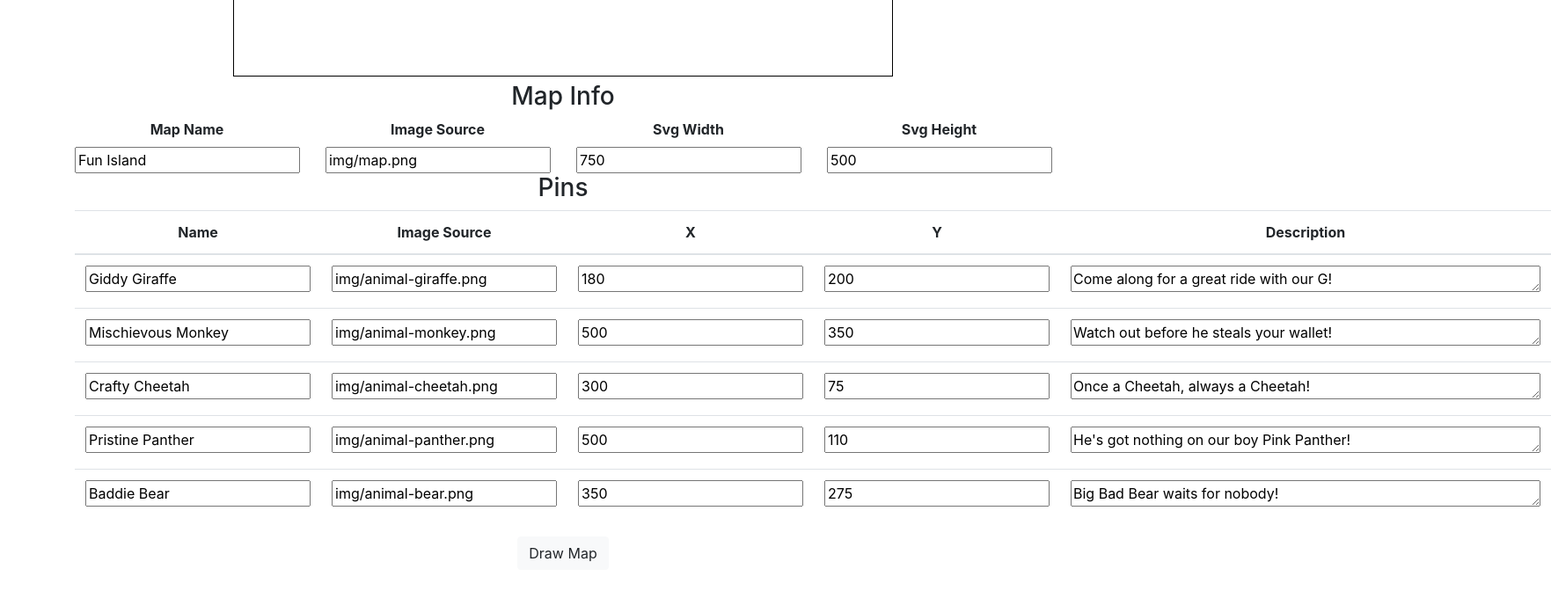
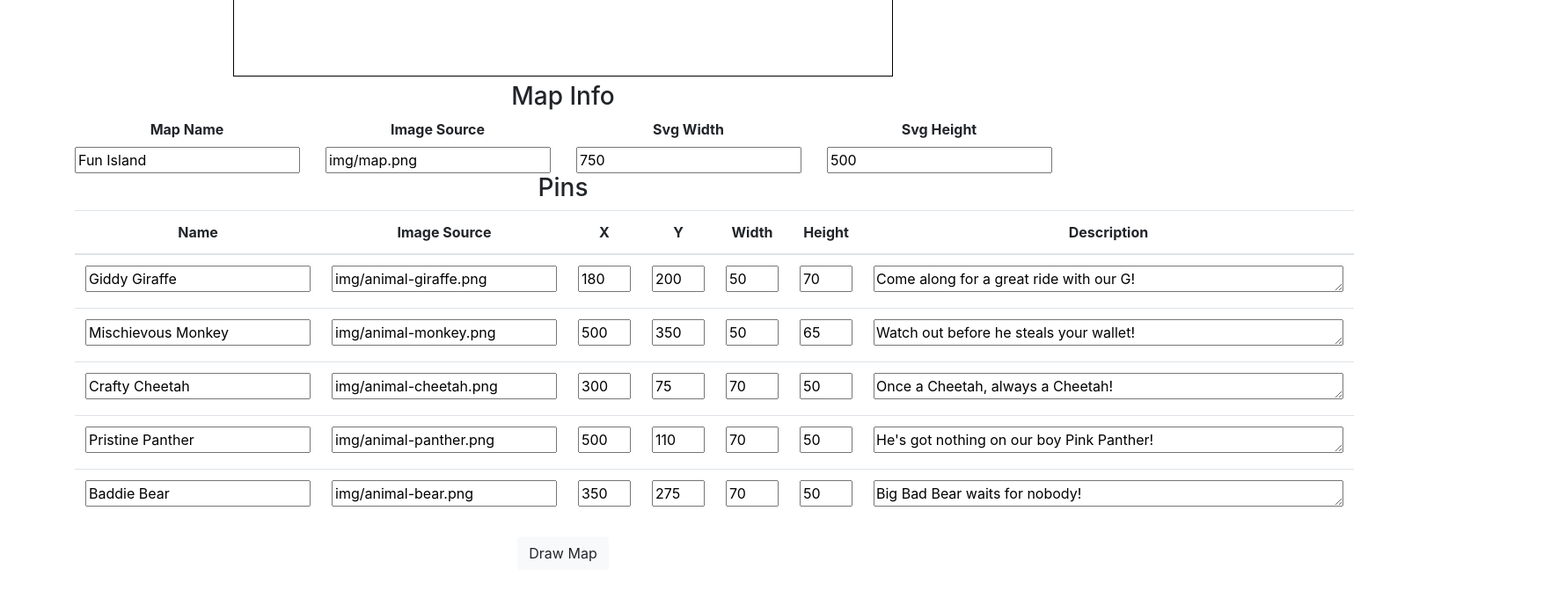
Before and after one commit to themakshter/basic-custom-map, a website built with webpack: page demo/index.html in a window 1280 px wide. Shown: the part 515-1187 px from the top of the page at 88% size, 1763 px wide, since content can reach past the window. Built offline with Linux system fonts and the light colour scheme.

Commit message:
Allow users to pass pin dimensions
This change allows users to pass in custom dimensions for each pin to draw
on the map as it could have different height and width rather than being a
square. In addition, scaling for this with map dimensions has also been
implemented. Lastly, the demo was changed to allow incorporation of the
width and height of each pin to allow users to experiment

Close #40

```diff
--- a/demo/css/style.css
+++ b/demo/css/style.css
@@ -5,3 +5,7 @@ body{
 label{
   font-weight: bold;
 }
+
+.number-input{
+  width: 60px;
+}
--- a/demo/index.html
+++ b/demo/index.html
@@ -40,6 +40,8 @@
               <th scope="col">Image Source</th>
               <th scope="col">X</th>
               <th scope="col">Y</th>
+              <th scope="col">Width</th>
+              <th scope="col">Height</th>
               <th scope="col">Description</th>
             </thead>
             <tbody>
--- a/demo/js/main.js
+++ b/demo/js/main.js
@@ -33,6 +33,10 @@ var exampleMapToLoad = {
             x: 180,
             y: 200
           },
+          dimensions:{
+            width: 50,
+            height: 70
+          },
           callbackFunction : descriptionFunction
       },
       {
@@ -42,6 +46,10 @@ var exampleMapToLoad = {
           position: {
             x: 500,
             y: 350
+          },
+          dimensions:{
+            width: 50,
+            height: 65
           },
           callbackFunction : descriptionFunction
       },
@@ -53,6 +61,10 @@ var exampleMapToLoad = {
             x: 300,
             y: 75
           },
+          dimensions:{
+            width: 70,
+            height: 50
+          },
           callbackFunction : descriptionFunction
       },
       {
@@ -62,6 +74,10 @@ var exampleMapToLoad = {
           position: {
             x: 500,
             y: 110
+          },
+          dimensions:{
+            width: 70,
+            height: 50
           },
           callbackFunction : descriptionFunction
       },
@@ -73,6 +89,10 @@ var exampleMapToLoad = {
             x: 350,
             y: 275
           },
+          dimensions:{
+            width: 70,
+            height: 50
+          },
           callbackFunction : descriptionFunction
       }
   ]
--- a/demo/js/vue-components.js
+++ b/demo/js/vue-components.js
@@ -10,10 +10,16 @@ Vue.component('activity', {
         <input type="text" v-model="activity.imageSource">
       </td>
       <td>
-        <input type="text" v-model="activity.position.x">
+        <input class="number-input" type="text" v-model="activity.position.x">
       </td>
       <td>
-        <input type="text" v-model="activity.position.y">
+        <input class="number-input" type="text" v-model="activity.position.y">
+      </td>
+      <td>
+        <input class="number-input" type="text" v-model="activity.dimensions.width">
+      </td>
+      <td>
+        <input class="number-input" type="text" v-model="activity.dimensions.height">
       </td>
       <td>
         <textarea v-model="activity.description" rows="1" cols="50"></textarea>
--- a/src/map-svg-component.ts
+++ b/src/map-svg-component.ts
@@ -26,10 +26,9 @@ export class MapSvgComponent implements SvgComponent {
 
   drawMapPins(mapPins: Array<MapPin>): void {
     for(let pin of mapPins){
-      let pinSize: number = this.dimensions.width * 0.075;
-      let pinDimensions: RectangleDimensions = {width: pinSize, height: pinSize};
       let scaledPinPositon = this.getScaledPosition(pin.position);
-      let mapPin = new MapPinSvgComponent(pin, this.snapCtx, scaledPinPositon, pinDimensions);
+      let scaledDimensions = this.getScaledDimensions(pin.dimensions);
+      let mapPin = new MapPinSvgComponent(pin, this.snapCtx, scaledPinPositon, scaledDimensions);
       mapPin.draw();
     }
   }
@@ -37,7 +36,13 @@ export class MapSvgComponent implements SvgComponent {
   getScaledPosition(position: Position): Position {
     let scaledX = position.x * this.xScale;
     let scaledY = position.y * this.yScale;
-    return { x: scaledX, y: scaledY};
+    return { x: scaledX, y: scaledY };
+  }
+
+  getScaledDimensions(dimensions: RectangleDimensions): RectangleDimensions {
+    let scaledWidth = dimensions.width * this.xScale;
+    let scaledHeight = dimensions.height * this.yScale;
+    return { width: scaledWidth, height: scaledHeight };
   }
 
 }
```
Also changed, not shown: dist/basic-custom-map.min.js, dist/map-svg-component.d.ts, 1 other file.
